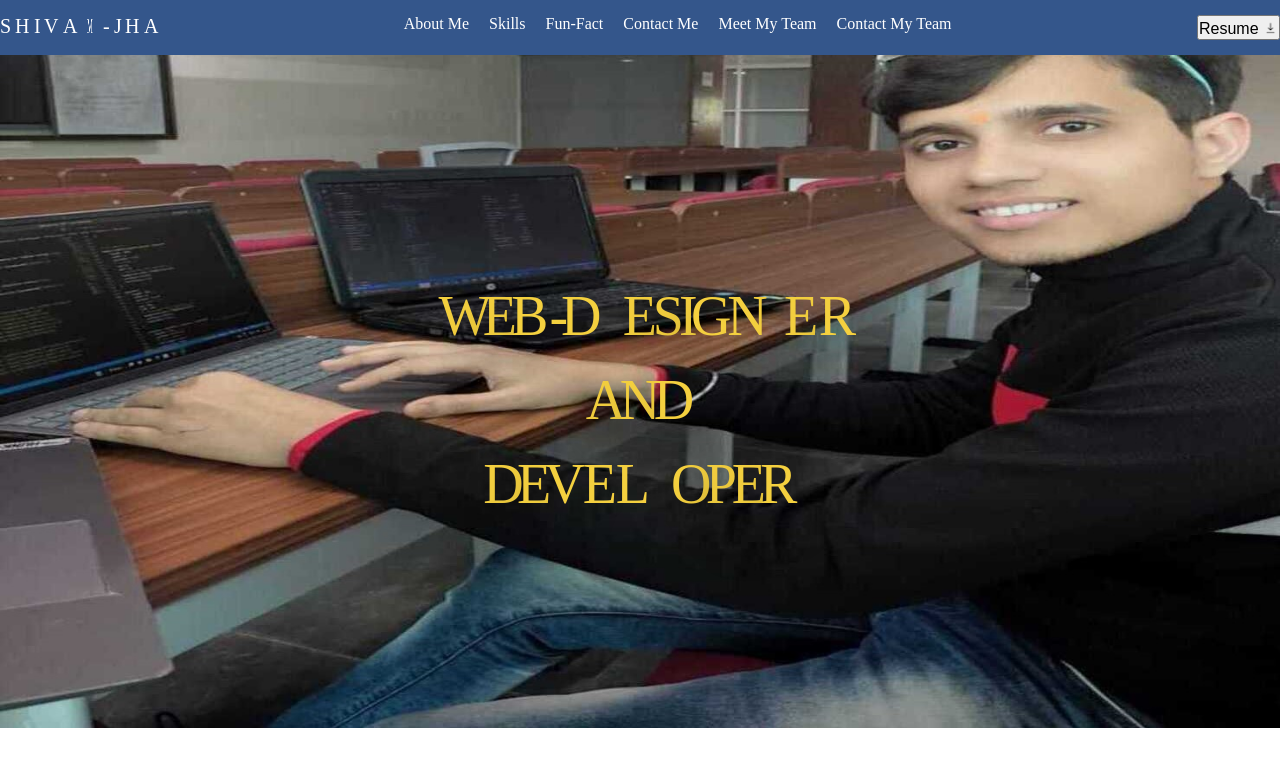
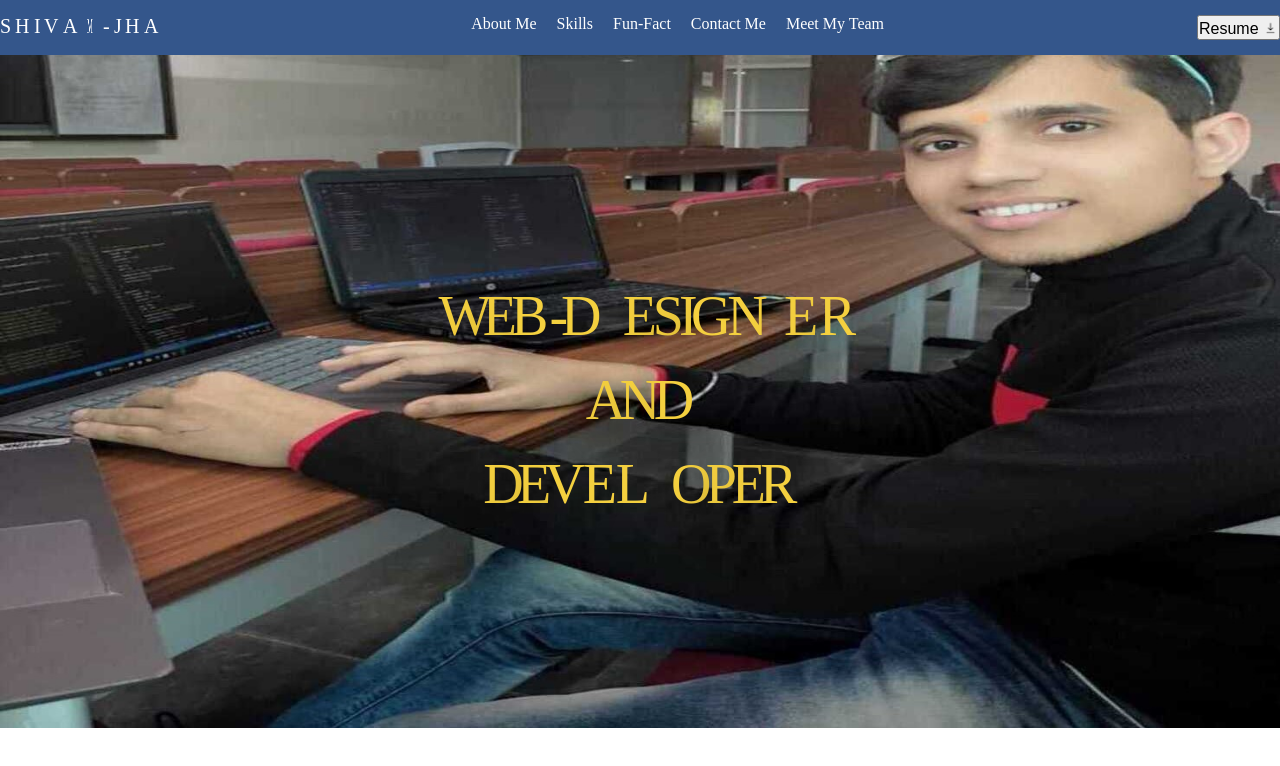
Before and after one commit to s-k-jha/shivamkumarjhaPortfolio, a plain HTML site: page index.html in a window 1280 px wide. Drawn offline with Linux system fonts and the light colour scheme.

Commit message:
contact team from header is removed

```diff
--- a/index.html
+++ b/index.html
@@ -31,7 +31,7 @@
     <a href="funfact.html">fun-Fact</a>
     <a href="mailto:shivamkumarjha0825@gmail.com">contact Me</a>
     <a href="team.html">Meet My Team</a>
-    <a href="mailto:shivamjha082001@gmail.com">Contact My Team</a>
+    <!-- <a href="mailto:shivamjha082001@gmail.com">Contact My Team</a> -->
 </nav>
 <button type="submit">
     <a href="resume-2nd year.pdf" target="_blank">resume
```
